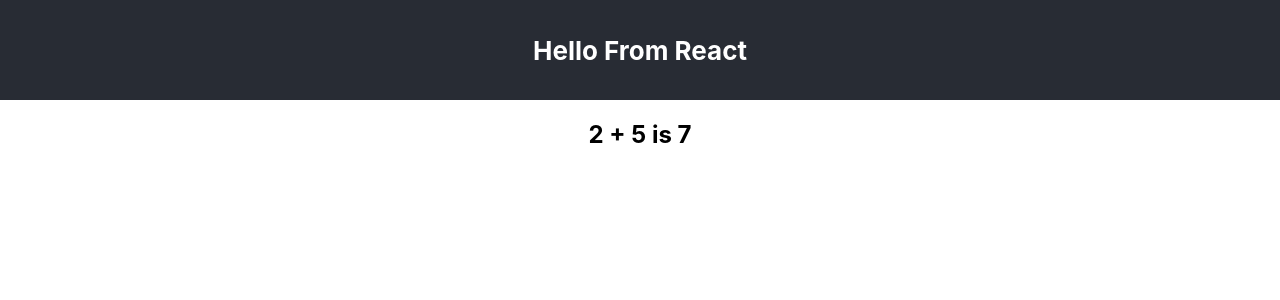
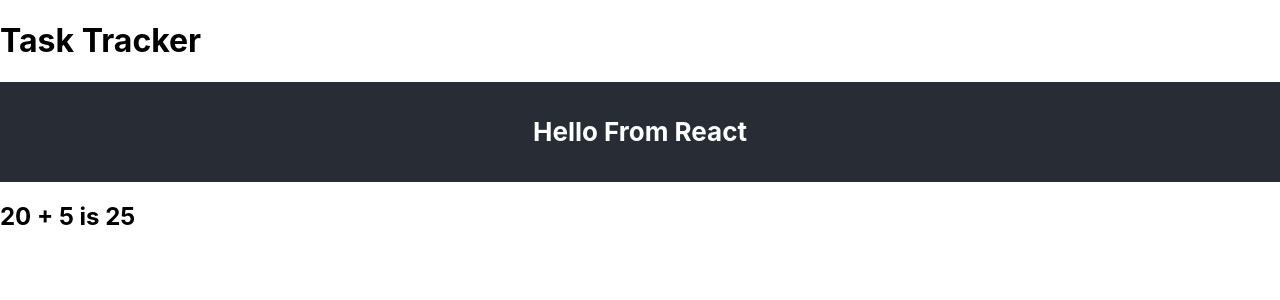
Before and after one commit to vibrunazo/react-task-tracker, a React (Create React App) app: page / in a window 1280 px wide. Shown: the top 300 px of the page. Built offline with nearby package versions, Linux system fonts and the light colour scheme.

Commit message:
add Header component

```diff
--- a/src/App.js
+++ b/src/App.js
@@ -1,11 +1,13 @@
 import './App.css';
+import Header from './components/Header';
 
 function App() {
   return (
-    <div className="App">
+    <div className="container">
+      <Header />
       <h1 className="App-header">Hello From React</h1>
       <h2>
-        2 + 5 is {2 + 5}
+        20 + 5 is {20 + 5}
       </h2>
     </div>
   );
--- /dev/null
+++ b/src/components/Header.js
@@ -0,0 +1,9 @@
+const Header = () => {
+    return (
+        <header>
+            <h1>Task Tracker</h1>
+        </header>
+    )
+}
+
+export default Header
```
